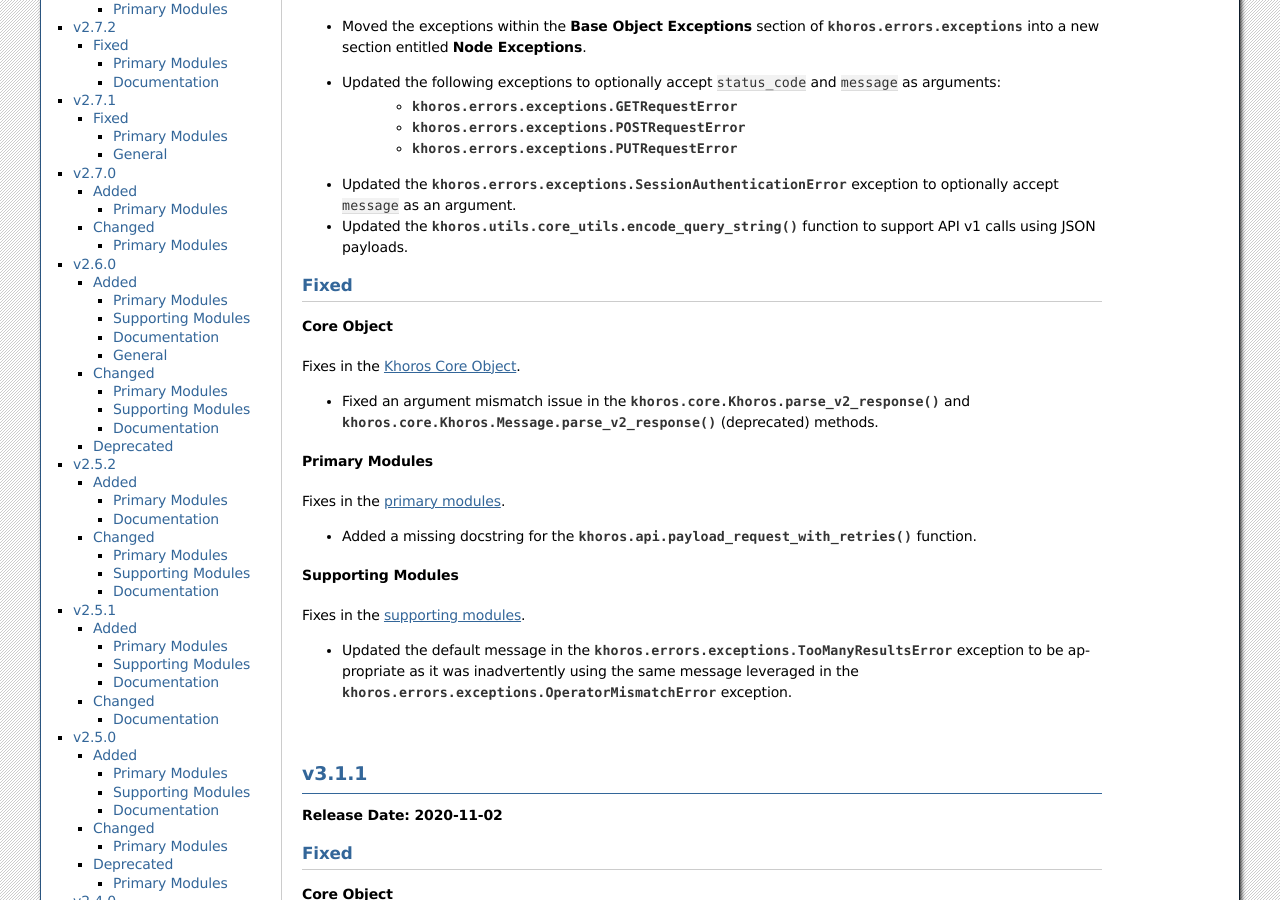
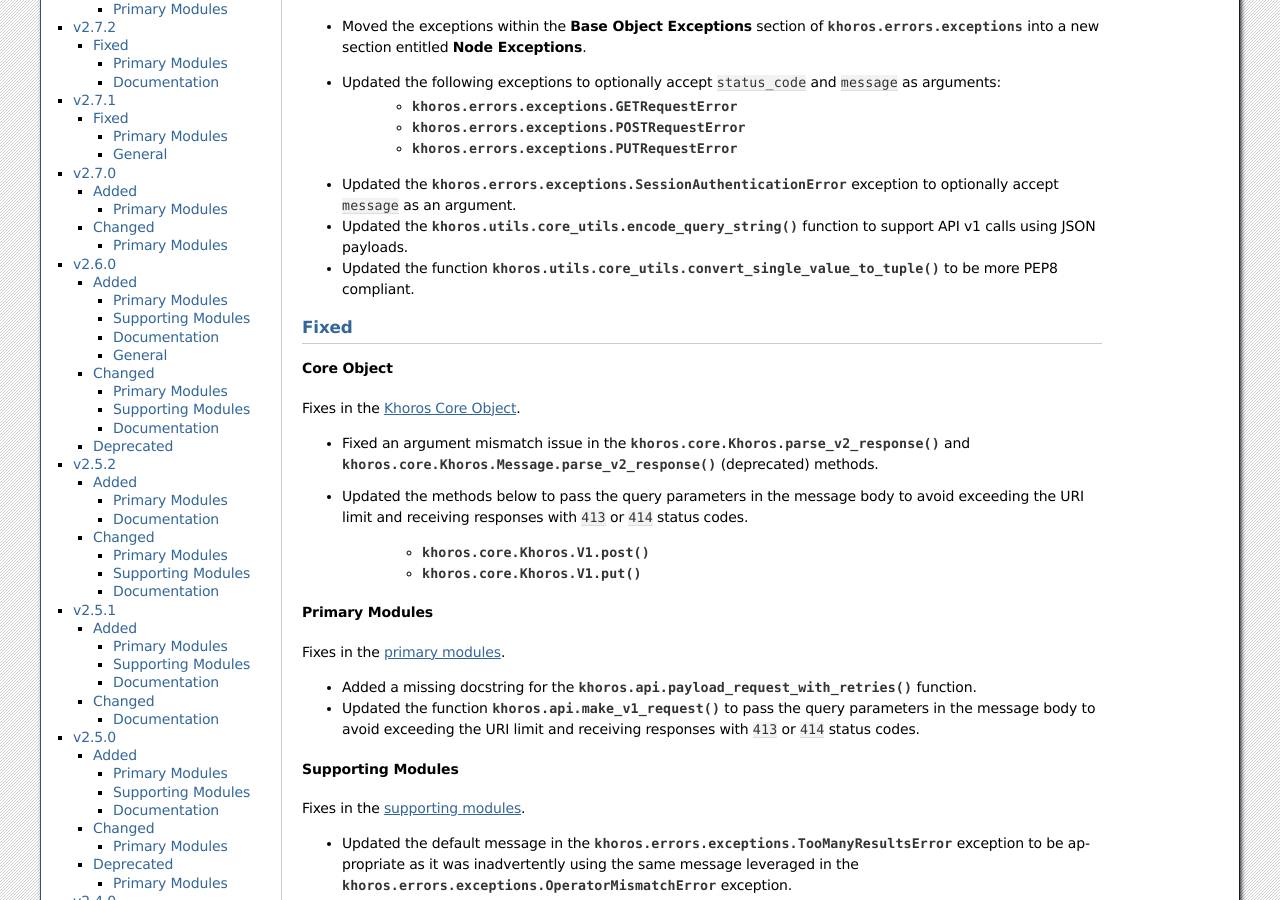
Before and after one commit to jeffshurtliff/khoros, a Sphinx documentation site: the page built from docs/changelog.rst, in a window 1280 px wide and 900 px high, scrolled down 1613 px. Built offline with Sphinx 7.4.7, drawn with Linux system fonts in a browser that asks for light colours; some of the changed text lies outside the part shown.

Commit message:
Documented v3.2.0 changes in changelog including the change that fixes #21

```diff
--- a/docs/changelog.rst
+++ b/docs/changelog.rst
@@ -90,6 +90,8 @@ Changes to the :doc:`supporting modules <supporting-modules>`.
   ``message`` as an argument.
 * Updated the :py:func:`khoros.utils.core_utils.encode_query_string` function to support
   API v1 calls using JSON payloads.
+* Updated the function :py:func:`khoros.utils.core_utils.convert_single_value_to_tuple` to be
+  more PEP8 compliant.
 
 Fixed
 =====
@@ -100,12 +102,18 @@ Fixes in the :doc:`core-object-methods`.
 
 * Fixed an argument mismatch issue in the :py:meth:`khoros.core.Khoros.parse_v2_response` and
   :py:meth:`khoros.core.Khoros.Message.parse_v2_response` (deprecated) methods.
+* Updated the methods below to pass the query parameters in the message body to avoid exceeding
+  the URI limit and receiving responses with ``413`` or ``414`` status codes.
+    * :py:meth:`khoros.core.Khoros.V1.post`
+    * :py:meth:`khoros.core.Khoros.V1.put`
 
 Primary Modules
 ---------------
 Fixes in the :doc:`primary modules <primary-modules>`.
 
 * Added a missing docstring for the :py:func:`khoros.api.payload_request_with_retries` function.
+* Updated the function :py:func:`khoros.api.make_v1_request` to pass the query parameters in the message
+  body to avoid exceeding the URI limit and receiving responses with ``413`` or ``414`` status codes.
 
 Supporting Modules
 ------------------
```
Also changed, not shown: other parts of docs/changelog.rst (+1 -1 lines).
